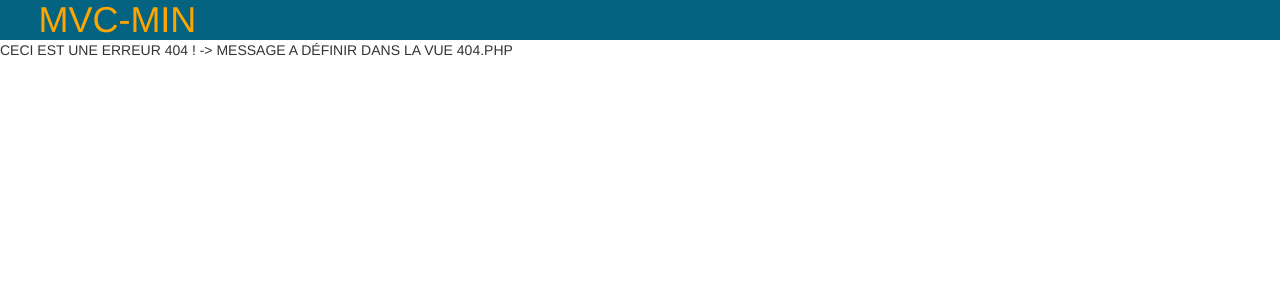
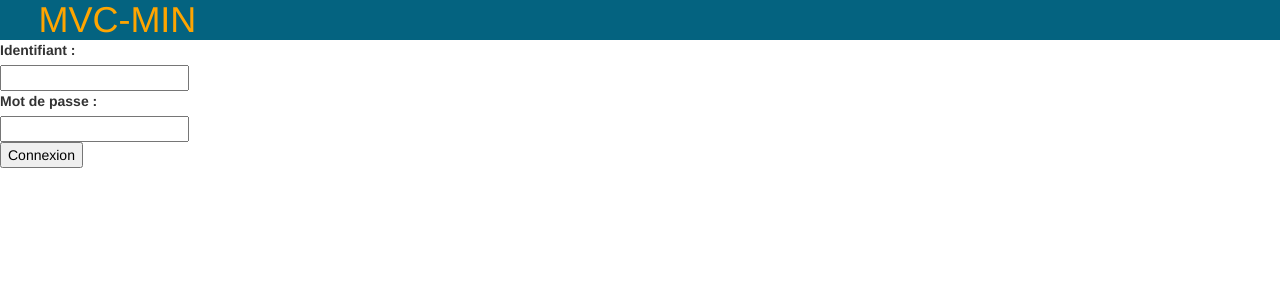
Before and after one commit to sistema-aj/SISTEMA-intranet, a PHP site: page /connexion in a window 1280 px wide. Shown: the top 300 px of the page. Run offline with PHP 8.4, Linux system fonts and the light colour scheme.

Commit message:
ajout connexion

```diff
--- a/app/Router.php
+++ b/app/Router.php
@@ -7,9 +7,12 @@
 		}
 
 		public static function load() {
+			$data = self::$_data;
 			// redirect to appropriate controler
-			$controler = ($_REQUEST["page"] == "") ? "home" : $_REQUEST["page"];
-			$data = self::$_data;
+			if(isset($_SESSION['user_id']))
+				$controler = ($_REQUEST["page"] == "") ? "home" : $_REQUEST["page"];
+			else
+				$controler = "connexion";
 
 			if(file_exists(CTR.$controler.'.php'))
 				include_once CTR.$controler.'.php';
--- /dev/null
+++ b/controlers/connexion.php
@@ -0,0 +1,18 @@
+<?php
+	ViewManager::setActiveCss(array('general'));
+
+	// initiate all data (IMPORTANT)
+	$data->error = "";
+
+	if(isset($_REQUEST['login']) && isset($_REQUEST['pwd'])) {
+		if($_REQUEST['login'] != "" && $_REQUEST['pwd'] != "") {
+			// traitement de la connexion
+		} else { // affiche page connexion
+			$data->error = "Veuillez saisir tous les champs";
+		}
+	}
+
+	ViewManager::displayHeader();
+	ViewManager::displayViews(array('connexion'));
+	ViewManager::displayFooter();
+?>
--- /dev/null
+++ b/views/connexion.php
@@ -0,0 +1,16 @@
+<div id="connexion">
+	<div id="container">
+		<form name="connect" action="" method="post">
+			<label>Identifiant :</label><br/>
+			<input type="text" name="login"><br/>
+			<label>Mot de passe :</label><br/>
+			<input type="password" name="pwd"><br/>
+			<input type ="submit" value="Connexion"/>
+		</form>
+		<?php if($data->error != "") { ?>
+			<span id="error" style="color:red">
+				<?php echo $data->error; ?>
+			</span>
+		<?php } ?>
+	</div>
+</div>
```
